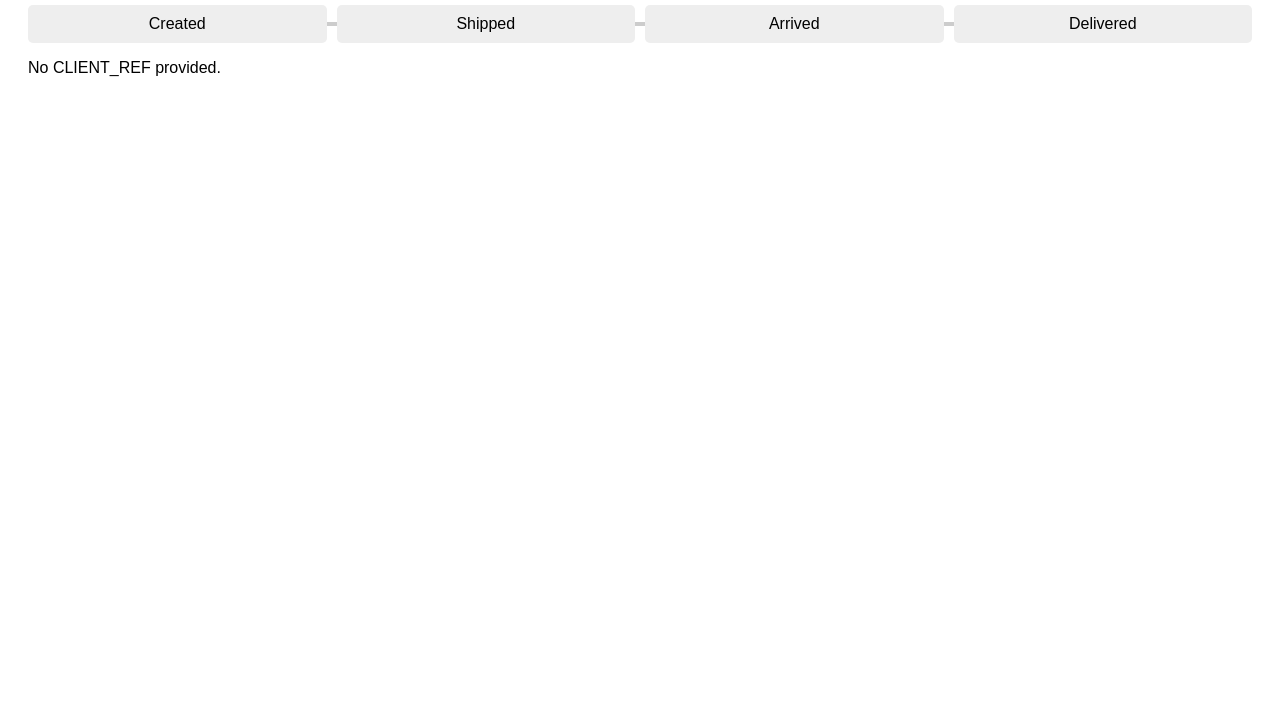
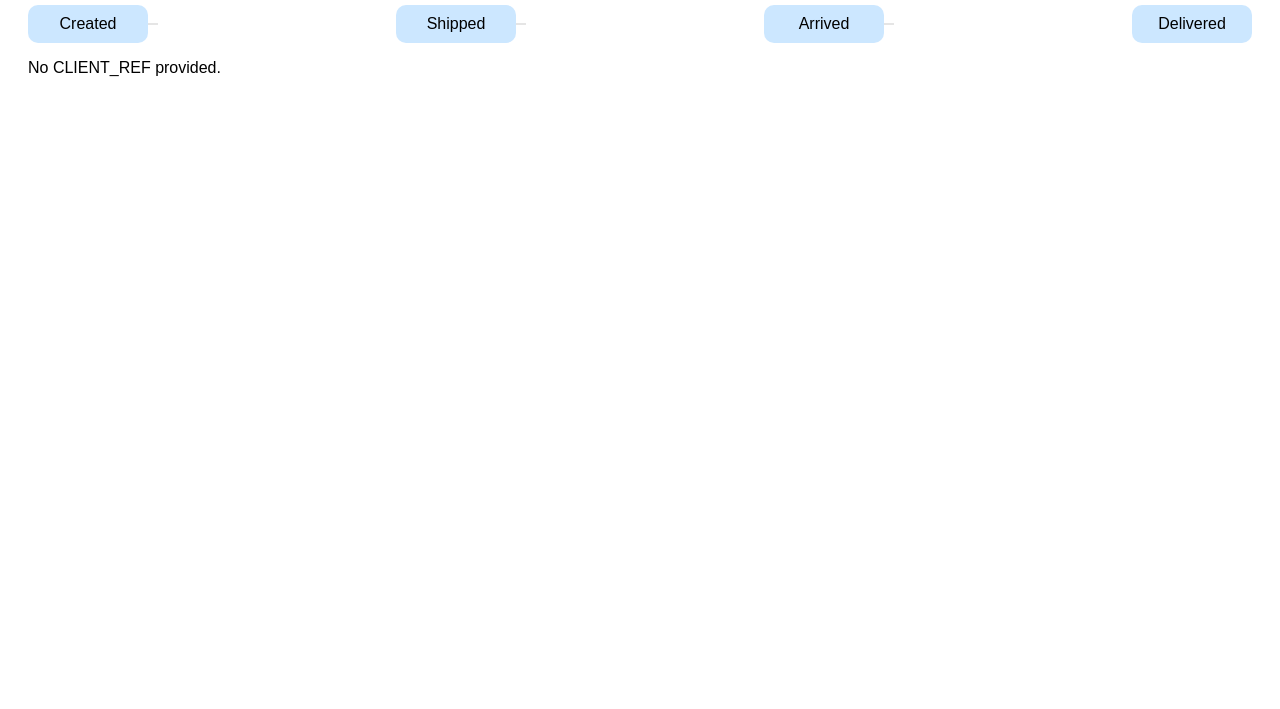
Before and after one commit to SCTSupplyChainSolutions/OrderProgress, a plain HTML site: page index.html in a window 1280 px wide. Shown: the part 91-800 px from the top of the page. Drawn offline with Linux system fonts and the light colour scheme.

Commit message:
Update index.html

```diff
--- a/index.html
+++ b/index.html
@@ -16,11 +16,11 @@
         }
 
         .stage {
-            flex: 1;
+            flex: 0 0 100px; /* narrower boxes */
             padding: 10px;
-            background: #eee;
+            background: #cce7ff; /* light blue */
             text-align: center;
-            border-radius: 5px;
+            border-radius: 10px; /* slightly more rounded corners */
             margin-right: 10px;
             transition: background 0.3s;
             position: relative;
@@ -41,7 +41,7 @@
             top: 50%;
             right: -10px;
             width: 20px;
-            height: 4px;
+            height: 1px; /* thinner line */
             background: #ccc;
             transform: translateY(-50%);
             z-index: -1;
@@ -74,7 +74,6 @@
             { name: "Delivered", key: "DELIVERED" }
         ];
 
-        // Read CLIENT_REF from URL parameters (passed from Metabase iframe)
         const params = new URLSearchParams(window.location.search);
         const clientRef = params.get('CLIENT_REF');
 
```
